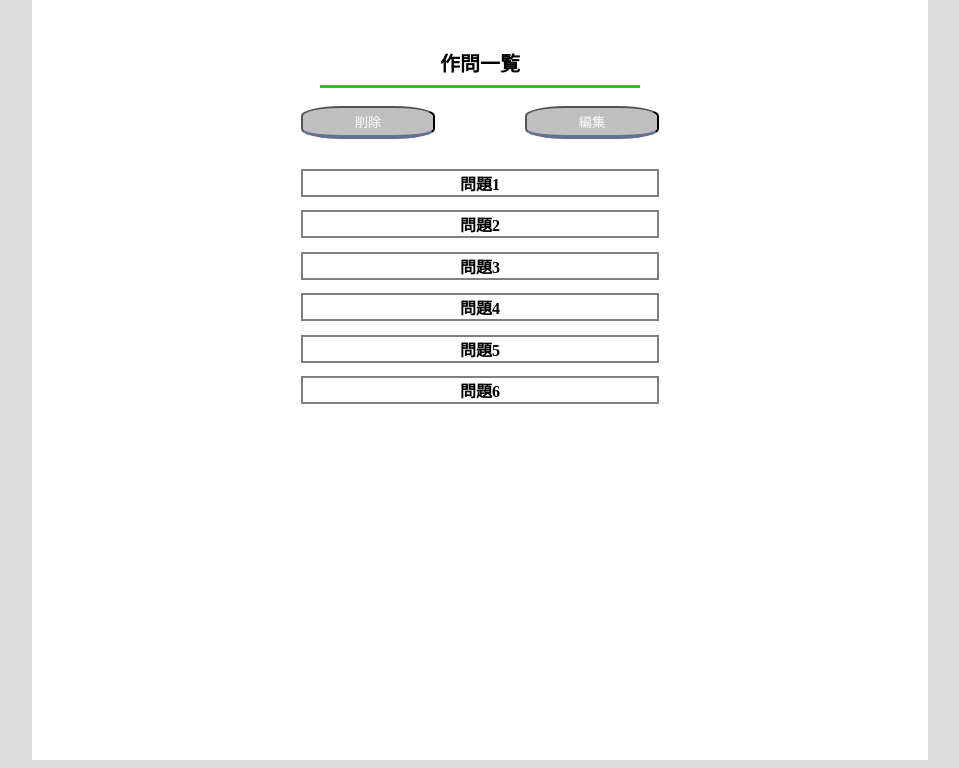
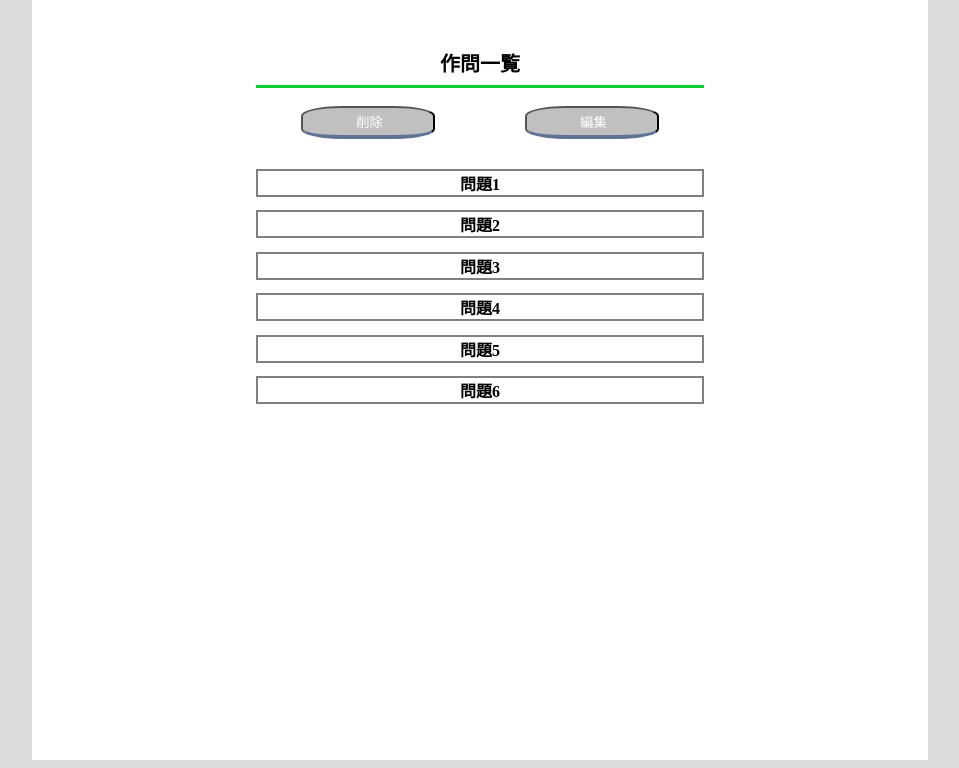
Before and after one commit to yuatomo/-------------, a PHP site: page /createQuestion/list.html in a window 1280 px wide. Shown: the part 120-888 px from the top of the page, without its empty margins (160-1119 px from the left). Run offline with PHP 8.4, Linux system fonts and the light colour scheme.

Commit message:
修正しました。

```diff
--- a/createQuestion/css/list.css
+++ b/createQuestion/css/list.css
@@ -1,12 +1,17 @@
+/* タイトル */
 h1{
 	box-sizing: border-box;
 	margin: 0 auto;
     font-size: 20px;
     border-bottom:3px solid #09cf30;
     text-align: center;
-    width: 50%;
+    width: 70%;
 	padding: 1vh 0;
 }
+
+
+
+/* メイン */
 
 .container {
 	box-sizing: border-box;
@@ -16,14 +21,13 @@ h1{
 	margin: 0 auto;
   }
 
-
 .question {
 	box-sizing: border-box;
 	display: flex;
 	align-items: center;
     justify-content: center;
 	text-decoration: none;
-	width: 80%;
+	width: 100%;
 	margin: 0 auto 3% auto;
 	font-weight: bold;
 	border: 2px solid grey;
@@ -43,8 +47,9 @@ h1{
 
 .delete {
 	box-sizing: border-box;
+	display: flex;
 	margin: 0 auto;
-	padding: 0.3em 3.5em;
+	padding: 0.3em 4.0em;
 	background: silver	;/*ボタン色*/
 	color: #FFF;
 	border-bottom: solid 4px #627295;
@@ -66,8 +71,9 @@ h1{
 
 	.edit {
 		box-sizing: border-box;
+		display: flex;
 		margin: 0 auto;
-		padding: 0.3em 3.5em;
+		padding: 0.3em 4.0em;
 		background: silver	;/*ボタン色*/
 		color: #FFF;
 		border-bottom: solid 4px #627295;
--- a/solveQuestion/css/four-choice.css
+++ b/solveQuestion/css/four-choice.css
@@ -26,7 +26,7 @@ h1{
 
   .button
   {
-    width: 3vw;
+    width: 5vw;
     height: 5vh;
   }
 
```
Also changed, not shown: createQuestion/css/four-choise.css (+6 -3 lines), createQuestion/css/index.css (+2 -6 lines).
